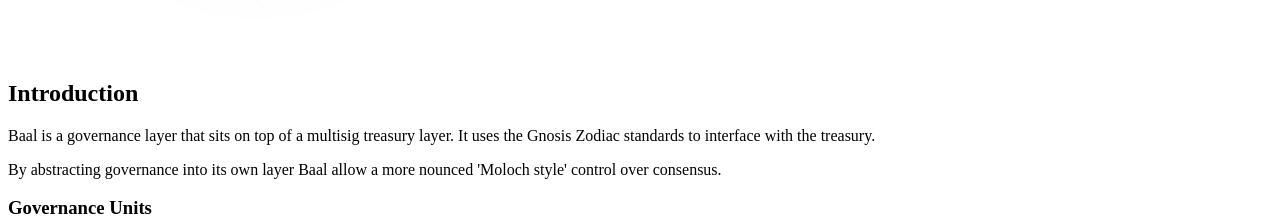
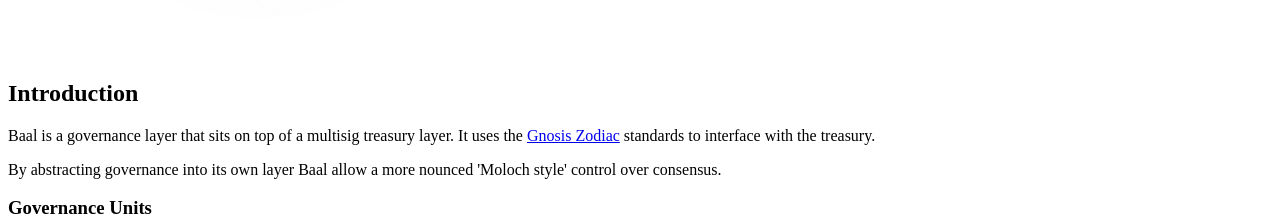
Before and after one commit to HausDAO/baal-docs, a Next.js app: page / in a window 1280 px wide. Shown: the part 880-1097 px from the top of the page. Built offline with nearby package versions, Linux system fonts and the light colour scheme.

Commit message:
add links to zodiac

```diff
--- a/pages/index.mdx
+++ b/pages/index.mdx
@@ -24,7 +24,7 @@
 <Image src="/baal.gif" alt="Baal Animation" width={500} height={500} />
 
 ## Introduction
-Baal is a governance layer that sits on top of a multisig treasury layer. It uses the Gnosis Zodiac standards to interface with the treasury.
+Baal is a governance layer that sits on top of a multisig treasury layer. It uses the [Gnosis Zodiac](https://github.com/gnosis/zodiac) standards to interface with the treasury.
 
 By abstracting governance into its own layer Baal allow a more nounced 'Moloch style' control over consensus.
 
--- a/pages/interfaces/overview.mdx
+++ b/pages/interfaces/overview.mdx
@@ -13,6 +13,10 @@
 [eip-1167](https://eips.ethereum.org/EIPS/eip-1167)
 
 > Minimal Proxy Contract
+
+[GNosis Zodiac](https://github.com/gnosis/zodiac)
+
+> A composable design philosophy for DAOs, [Zodiac](https://gnosisguild.mirror.xyz/OuhG5s2X5uSVBx1EK4tKPhnUc91Wh9YM0fwSnC8UNcg) is a collection of tools built according to an open standard
 
 ## SharesToken.sol
 
```
